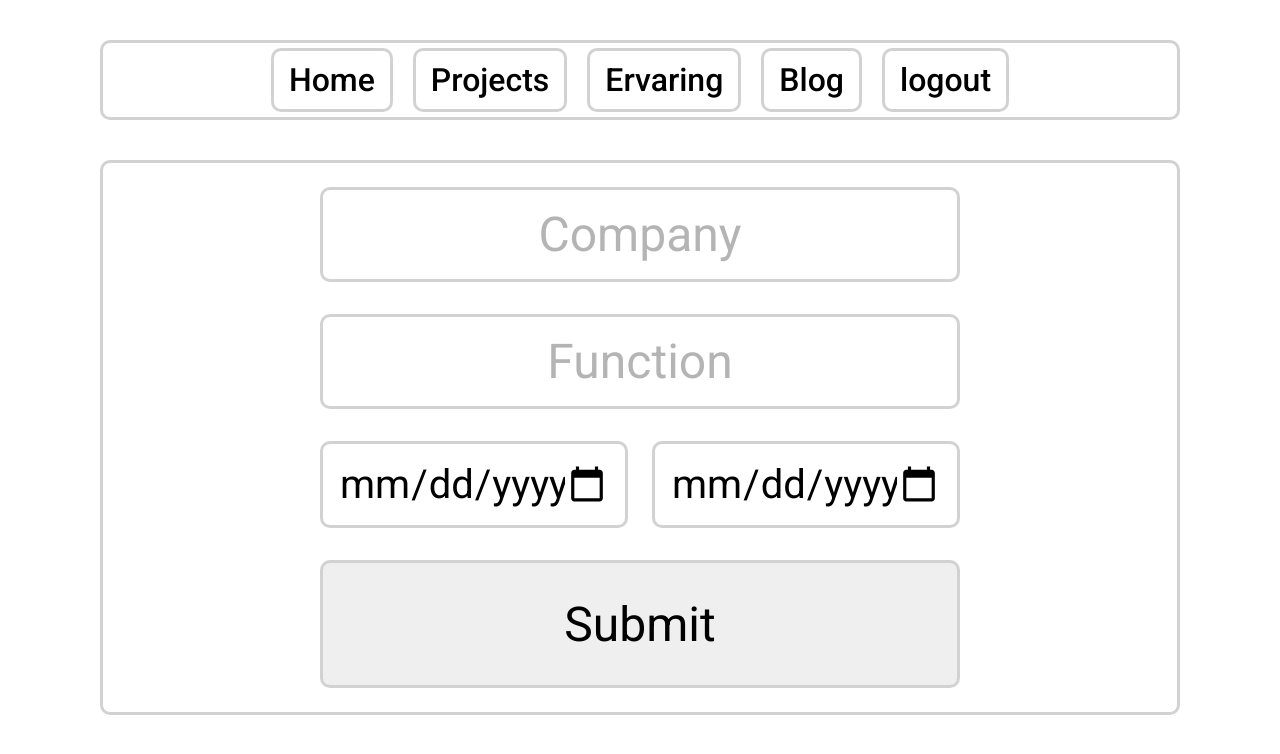
After one commit to Brighton-code/Portfolio, a PHP site: template Views/form.experience.view.php in a window 1280 px wide. The commit adds this page. Shown: the top 754 px of the page. Run offline with PHP 8.4, Linux system fonts and the light colour scheme; the template is opened without the code that fills it, so the values that code supplies are empty; the visitor is signed in with stand-in values (Sample User, id 1).

Commit message:
experience

```diff
--- /dev/null
+++ b/Public/css/single.experience.css
@@ -0,0 +1,41 @@
+main>section {
+	padding: 24px;
+	display: flex;
+	flex-direction: column;
+	gap: 12px;
+}
+.save-form {
+	display: flex;
+	justify-content: center;
+	align-items: center;
+	flex-direction: column;
+	gap: 2rem;
+}
+
+.save-form input {
+	padding: 1rem;
+	min-width: 640px;
+	font-size: 3rem;
+	text-align: center;
+}
+.save-form ::placeholder {
+	color: rgb(180, 180, 180);
+}
+.save-form button {
+	min-width: 640px;
+	height: 8rem;
+	cursor: pointer;
+	text-align: center;
+	font-size: 3rem;
+	transition: border-color 1.5s, color 1s, background-color 1s;
+}
+.save-form .date-section {
+	max-width: 640px;
+	display: flex;
+	gap: 24px;
+}
+.save-form .date-section > input {
+	flex: 45%;
+	min-width: 40%;
+	font-size: 2.5rem;
+}
--- /dev/null
+++ b/Views/form.experience.view.php
@@ -0,0 +1,41 @@
+<?php include 'layouts/head.php';
+if (isset($error) && !empty($error)) {
+	var_dump($error);
+}
+?>
+<link rel="stylesheet" href="/Public/css/single.experience.css">
+
+<div class="container">
+	<?php include 'layouts/nav.php' ?>
+
+	<main>
+		<section class="border">
+			<?php if (empty($data)): ?>
+				<form class="save-form" action="/ervaring" method="post">
+					<input type="number" hidden name="user_id" value="<?= $_SESSION['user_id']; ?>">
+					<input class="border" type="text" name="company" maxlength="50" required placeholder="Company">
+					<input class="border" type="text" name="func" maxlength="50" placeholder="Function">
+					<div class="date-section">
+						<input class="border" type="date" name="date_from">
+						<input class="border" type="date" name="date_to">
+					</div>
+					<button class="border" type="submit">Submit</button>
+				</form>
+			<?php else: ?>
+				<form class="save-form" action="/projects/<?= $data['id'] ?>" method="post">
+					<input type="text" hidden name="post_id" value="<?= $data['id']; ?>">
+					<input type="number" hidden name="user_id" value="<?= $data['user_id']; ?>">
+					<input class="border" type="text" name="company" maxlength="50" required placeholder="Company" value="<?= $data['company'] ?>">
+					<input class="border" type="text" name="func" maxlength="50" placeholder="Function" value="<?= $data['func'] ?>">
+					<div class="date-section">
+						<input class="border" type="date" name="date_from" value="<?= $data['date_from'] ?>">
+						<input class="border" type="date" name="date_to" value="<?= $data['date_to'] ?>">
+					</div>
+					<button class="border" type="submit">Submit</button>
+				</form>
+			<?php endif; ?>
+		</section>
+	</main>
+</div>
+
+<?php include 'layouts/foot.php'; ?>
```
Also changed, not shown: Controllers/ExperienceController.php (+19 -0 lines), Public/css/experience.css (added, +53 -0 lines), Views/experience.view.php (+17 -3 lines), Public/css/form.projects.css (deleted).
